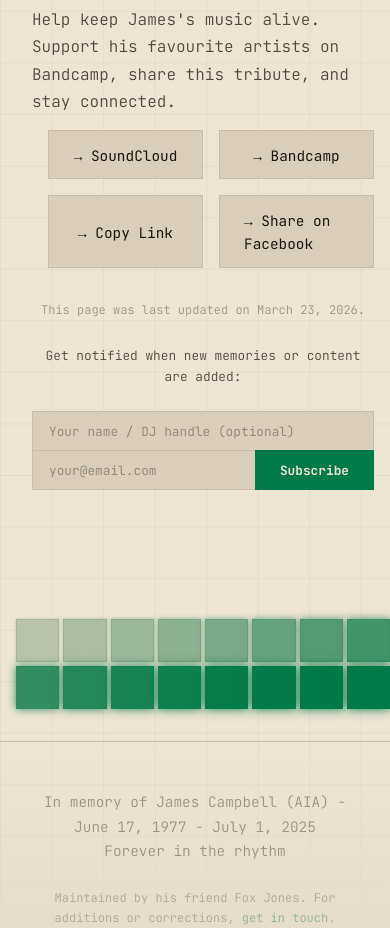
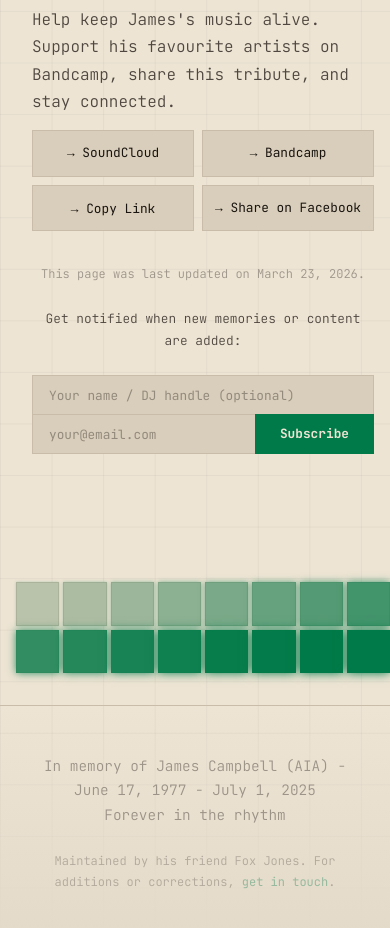
Before and after one commit to foxpress-design/listenable-music, a React (Vite) app: page / in a window 390 px wide. Shown: the part 5300-6228 px from the top of the page. Built offline with nearby package versions, Linux system fonts and the light colour scheme; no server answers.

Commit message:
Full-width connect buttons on mobile, single-line Share on Facebook

```diff
--- a/src/App.css
+++ b/src/App.css
@@ -919,13 +919,17 @@
   }
 
   .links {
-    padding-left: 1rem;
+    padding-left: 0;
     display: grid;
     grid-template-columns: 1fr 1fr;
+    gap: 0.5rem;
   }
 
   .links .link-button {
     justify-content: center;
+    white-space: nowrap;
+    padding: 0.75rem 0.75rem;
+    font-size: 0.8rem;
   }
 
   .sequencer {
```
